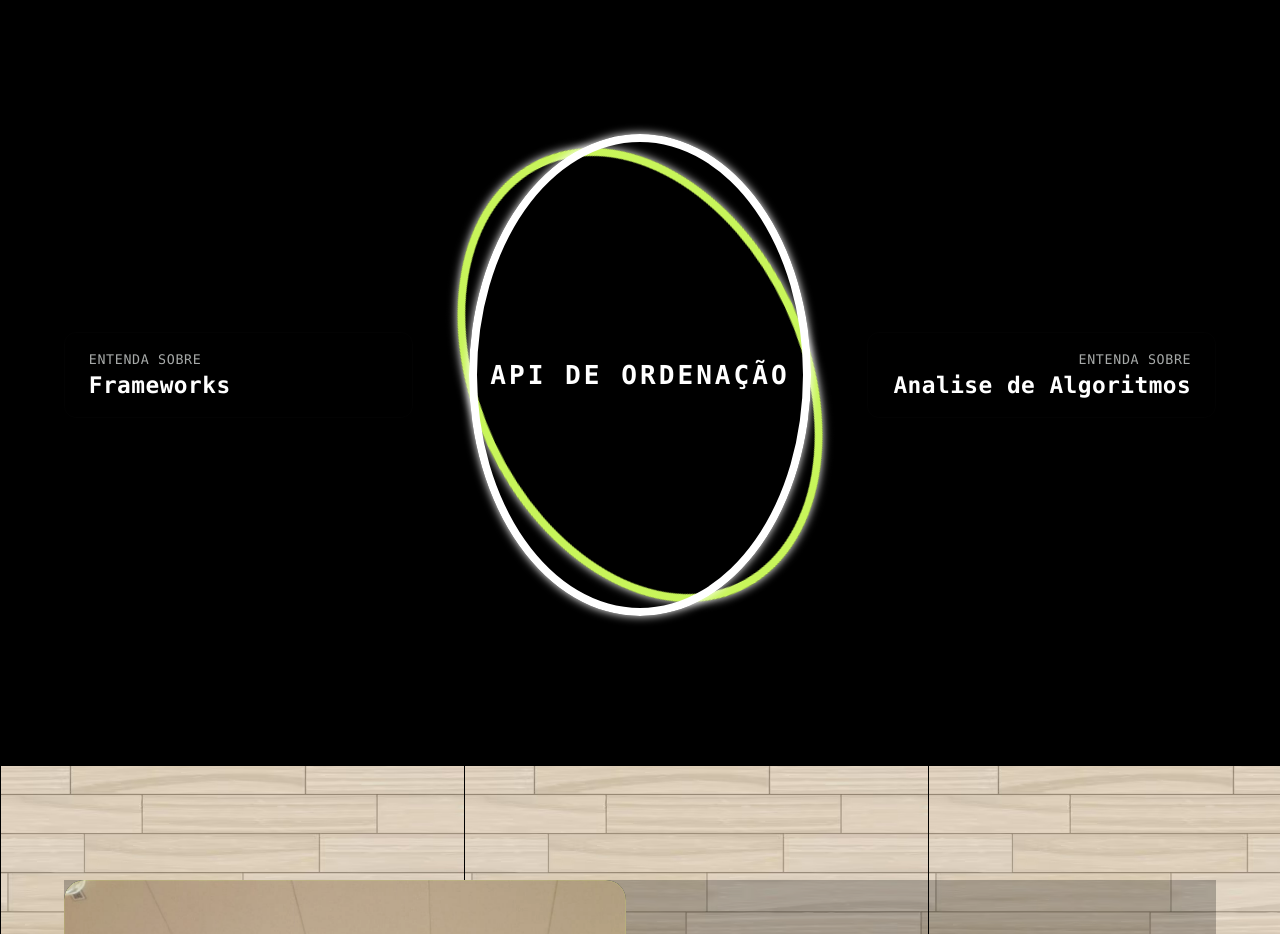
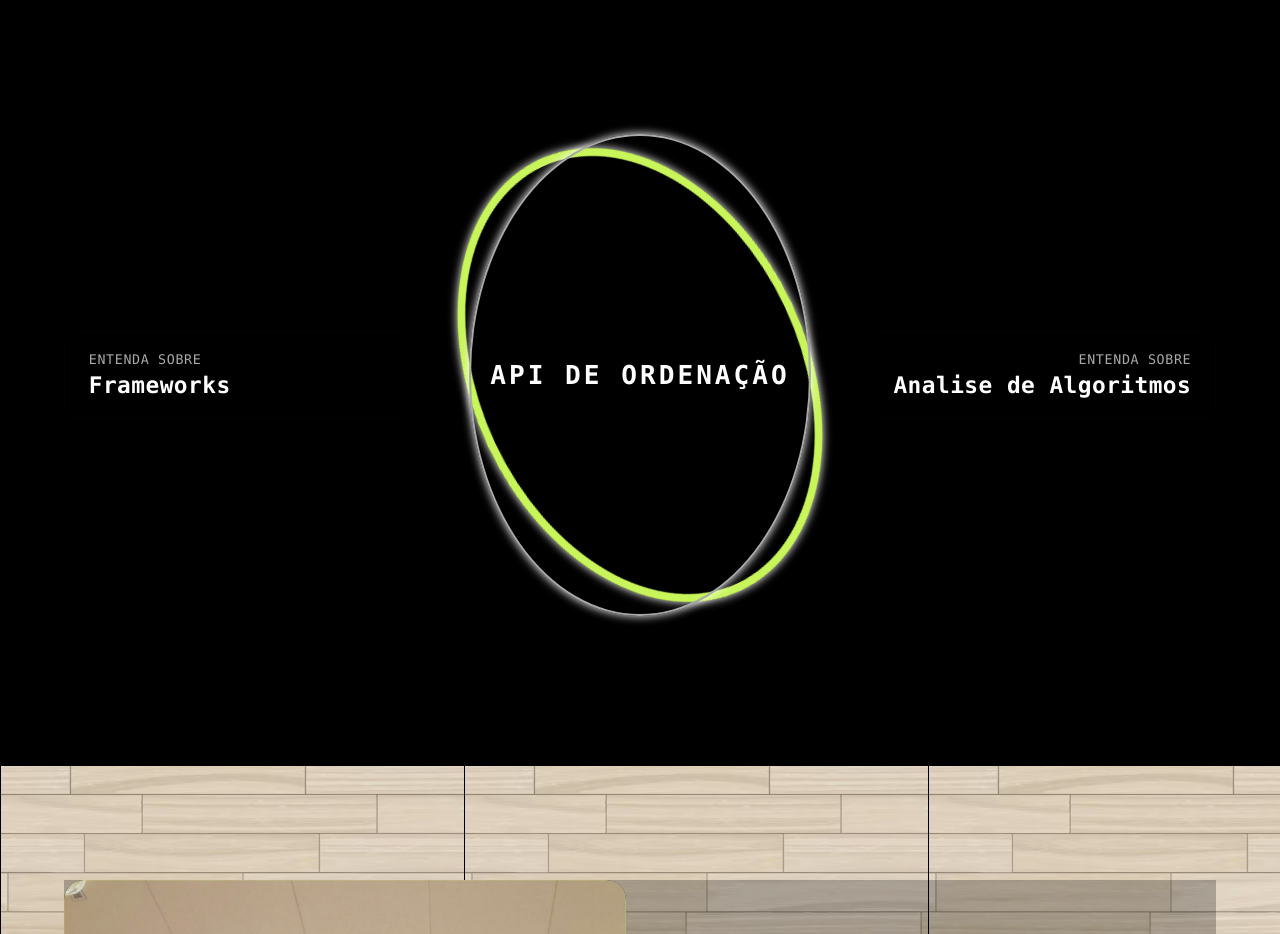
Before and after one commit to AndreAsta13/Portfolio, a website: page index.html in a window 1280 px wide. Shown: the part 5120-6054 px from the top of the page. Drawn offline with Linux system fonts and the light colour scheme.

Commit message:
um erro de design

```diff
--- a/css/base.css
+++ b/css/base.css
@@ -1486,7 +1486,7 @@ position: absolute;
   top: -1px; left: -1px; right: -1px; bottom: -1px;
   background: transparent;
   box-shadow: 0 0 10px ;
-  border: 8px solid #ffff ;
+  border: 8px solid ffff ;
 
   animation: girar 0.01s linear  infinite;
 }
```
